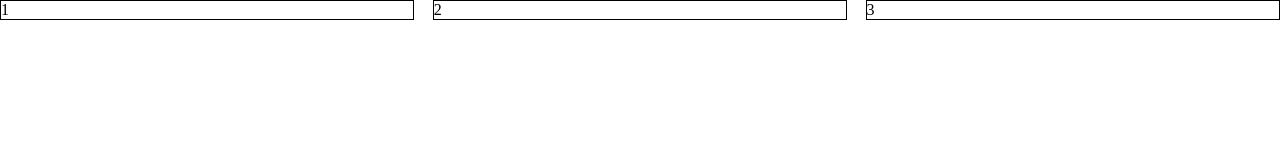
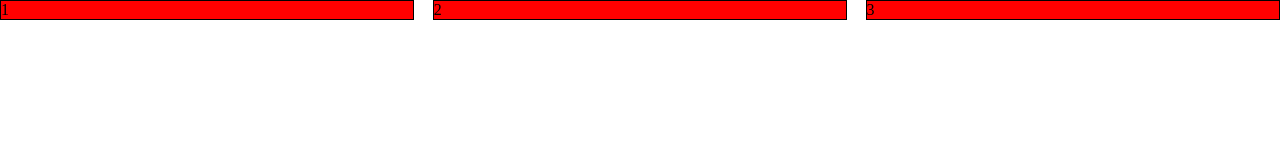
Before and after one commit to aptakqmf12/today, a plain HTML site: page index.html in a window 1280 px wide. Drawn offline with Linux system fonts and the light colour scheme.

Commit message:
main에만 있는거 푸쉬2

```diff
--- a/index.html
+++ b/index.html
@@ -10,7 +10,10 @@
     <style>
         *{margin:0; padding:0; list-style: none;}
         ul{display:flex; justify-content: space-between;}
-        li{ width:calc(33% - 10px); border:1px black solid;}
+        li{ width:calc(33% - 10px); border:1px black solid;
+            /* master에만 있음 */
+            background-color:red;
+        }
     </style>
 
     <ul>
```
